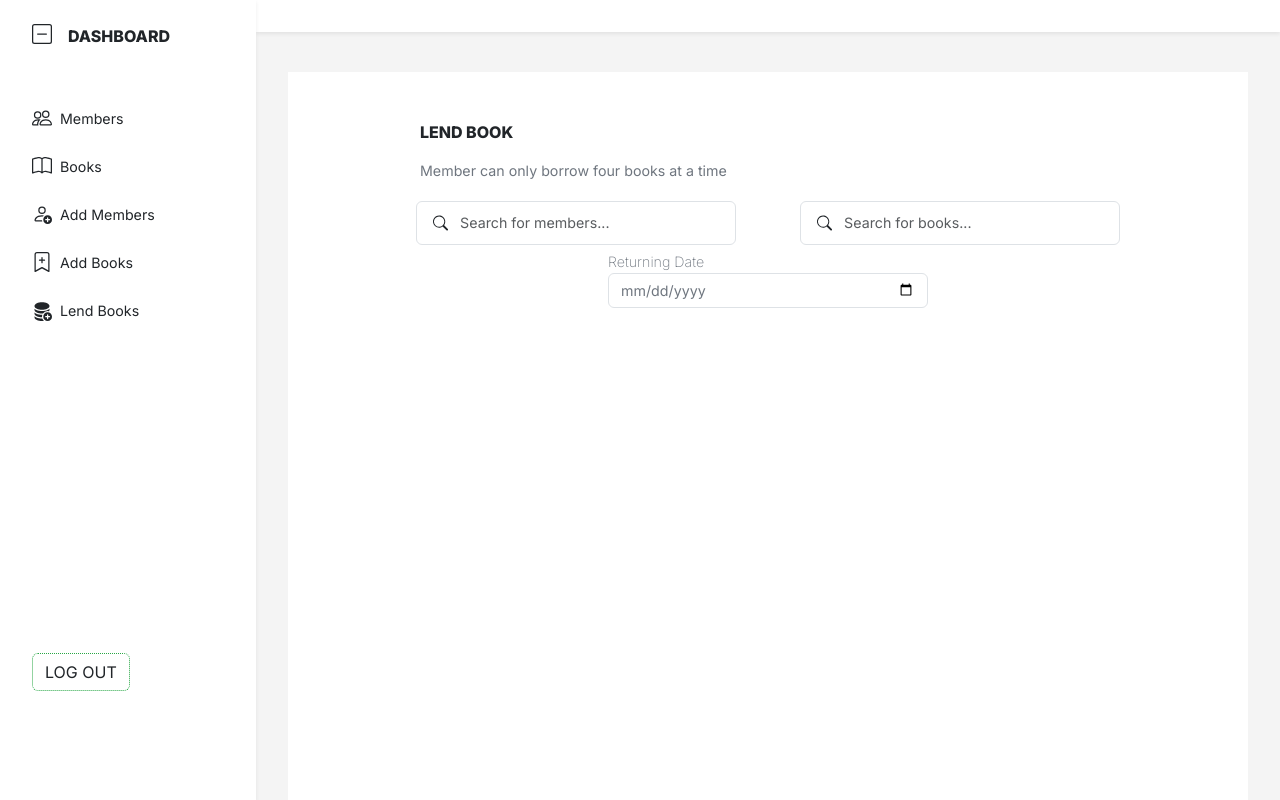
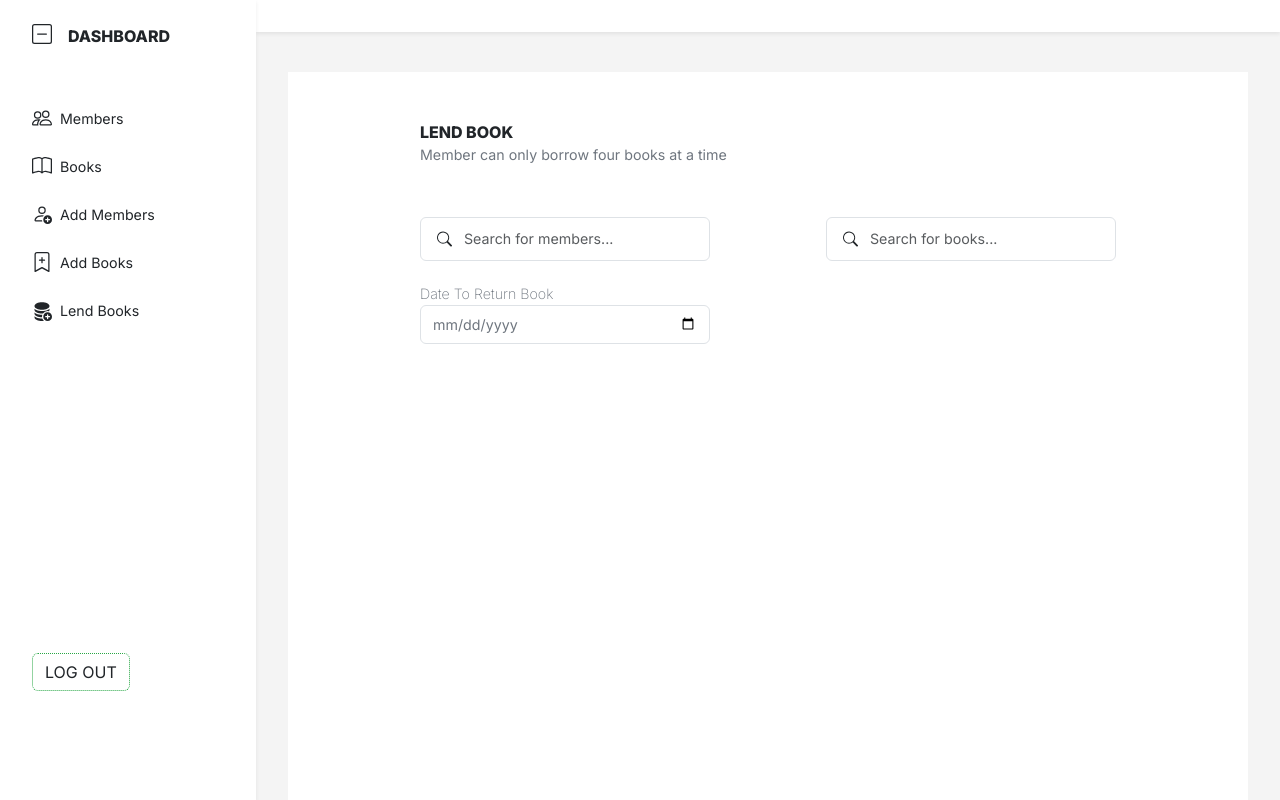
Before and after one commit to Hart102/school-library-system, a React (Vite) app: page /dashboard/lendBooks in a window 1280 px wide. Built offline with nearby package versions, Linux system fonts and the light colour scheme; no server answers.

Commit message:
modulized post request

```diff
--- a/src/components/FormInput.jsx
+++ b/src/components/FormInput.jsx
@@ -1,9 +1,8 @@
-const FormInput = ({ label, value, inputRef, type, placeholder, onchange }) => {
+const FormInput = ({ label, value, inputRef, type, placeholder, onchange, className }) => {
     return (
         <div className="col-md-5 mb-3">
             <label
-                htmlFor={label}
-                className="text-capitalize fw-light">
+                htmlFor={label} className="text-capitalize fw-light">
                 {label}
             </label>
             <br />
@@ -11,10 +10,11 @@ const FormInput = ({ label, value, inputRef, type, placeholder, onchange }) => {
                 type={type}
                 value={value}
                 ref={inputRef}
+                onChange={onchange}
                 placeholder={placeholder}
-                onChange={onchange}
-                className="form-control bg-transparent"
+                className={`form-control bg-transparent ${className}`}
             />
+
         </div>
     )
 }
--- a/src/components/LendBooks/LendBooks.jsx
+++ b/src/components/LendBooks/LendBooks.jsx
@@ -3,20 +3,28 @@ import { SearchInput } from '../Search/SearchInput'
 import Title from '../Title'
 import FormInput from '../FormInput'
 import FormLayout from '../../layout/FormLayout'
+import { useState } from 'react'
 
 const LendBooks = () => {
+    const [error, setError] = useState('')
+    const errorStyle = "border: 1px solid red"
     return (
         <FormLayout>
             <div className='px-lg-5'>
                 <Title text='lend book' />
-                <p className='my-3'>Member can only borrow four books at a time</p>
+                <p className='mb-5'>Member can only borrow four books at a time</p>
+
+                <div className="d-flex flex-wrap justify-content-between">
+                    <SearchInput size='col-md-5' placeholder={'Search for members...'} />
+                    <SearchInput size='col-md-5' placeholder={'Search for books...'} />
+                </div>
+
+                <div className="my-3">
+                    <FormInput type="date" label="Date to return book" className="py-2"/>
+
+                </div>
             </div>
 
-            <div className="d-flex flex-wrap justify-content-around">
-                <SearchInput size='col-md-5' placeholder={'Search for members...'} />
-                <SearchInput size='col-md-5' placeholder={'Search for books...'} />
-                <FormInput type="date" label="returning Date" />
-            </div>
 
         </FormLayout>
 
--- a/src/components/Members/Members.jsx
+++ b/src/components/Members/Members.jsx
@@ -12,20 +12,27 @@ const Members = () => {
     const dispatch = useDispatch();
     const navigate = useNavigate();
     const [message, setMessage] = useState('');
-    const [isModelOpen, setIsModelOpen] = useState(false)
     const [isLoading, setIsLoading] = useState(true);
-    const membersList = useSelector((state) => state.members.value)
+    const [isModelOpen, setIsModelOpen] = useState(false);
+    const membersList = useSelector((state) => state.members.value);
 
+    // Redirect to update members profile page
     const updatePofile = (member) => {
-        navigate('/dashboard/add/member', { state: member })
+        navigate(
+            '/dashboard/add/member', { state: member }
+        )
     }
 
+    // Redirect to view members profile page
     const viewProfile = (member) => {
-        navigate('/dashboard/member/profile', { state: member })
+        navigate(
+            '/dashboard/member/profile', { state: member }
+        )
     }
 
+    //Delete Book function
     const deleteMembers = (Obj) => {
-        DeleteRequest( //Delete Book function
+        DeleteRequest(
             "http://localhost:3000/api/deleteMember", Obj,
 
             setIsLoading,
@@ -35,6 +42,7 @@ const Members = () => {
         )
     }
 
+    // Load members when the page refresh
     useEffect(() => {
         if (membersList.success) {
             setIsLoading(false)
--- a/src/components/Overview/Overview.jsx
+++ b/src/components/Overview/Overview.jsx
@@ -39,7 +39,7 @@ const Overview = () => {
             {overViewData.map((content, index) => (
                 <div className='col-md-4' key={index}>
                     <Card
-                        text={content.text.success ? content.text.success.length :<p>Loading...</p>}
+                        text={content.text.success ? content.text.success.length : <p className='fw-light fs-6'>Loading...</p>}
                         title={content.title}
                         className={`icon ${content.id}`}
                         icon={<content.icon color="white" />}
--- a/src/components/Table/Table.jsx
+++ b/src/components/Table/Table.jsx
@@ -7,7 +7,7 @@ export const TableLayout = ({ children }) => {
 
 export const ResponsiveTable = ({ children }) => {
   return (
-    <div className="table-responsive bg-white">
+    <div className="table-responsive">
       {children}
     </div>
   )
```
Also changed, not shown: src/App.css (+12 -6 lines), src/Pages/Admin/AddBooks.jsx (+1 -22 lines).
